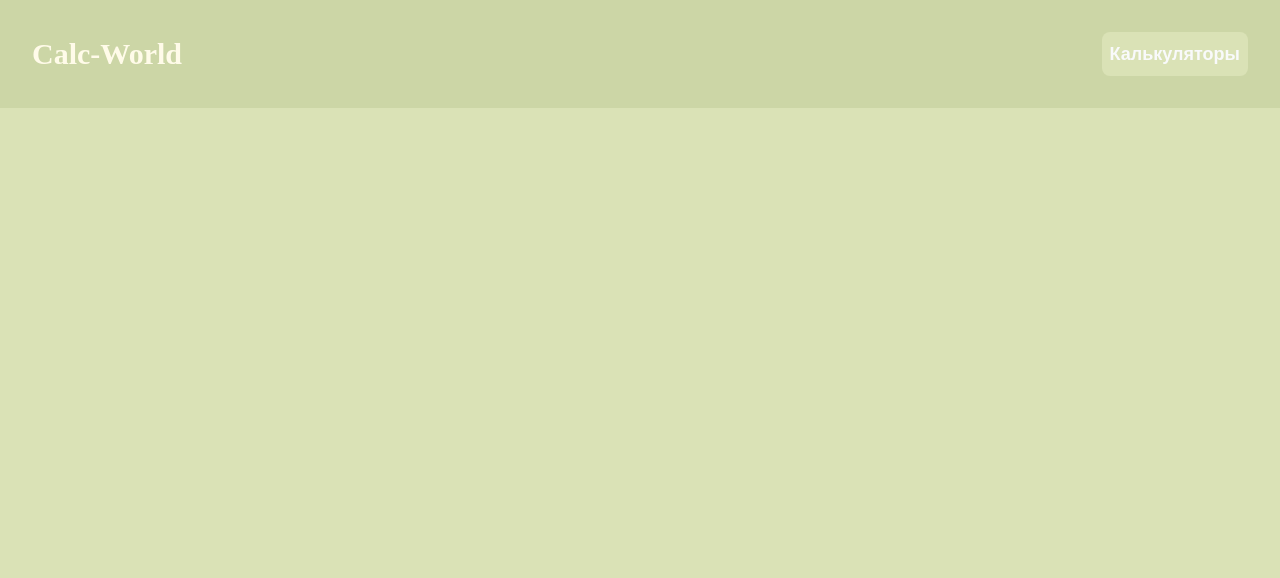
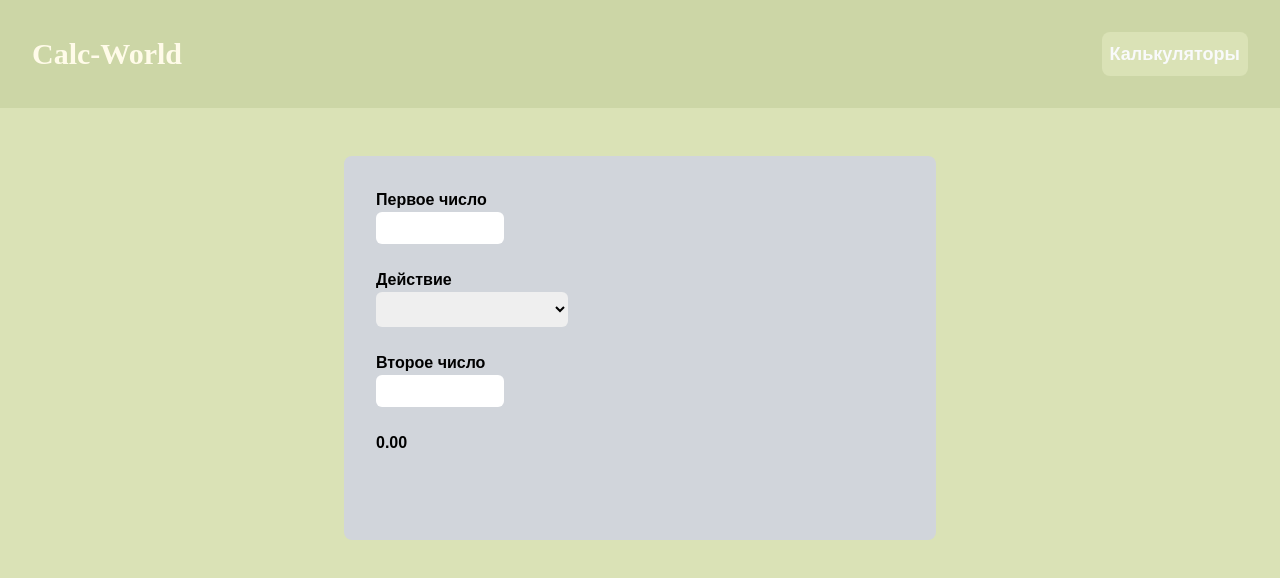
Before and after one commit to CkutlsGit/calcworld--nuxt, a Nuxt app: page /calculators/math-calculator in a window 1280 px wide. Shown: the top 578 px of the page. Built offline with nearby package versions, Linux system fonts and the light colour scheme.

Commit message:
added styles and functional for default calculator

```diff
--- a/assets/css/tailwind.css
+++ b/assets/css/tailwind.css
@@ -6,11 +6,28 @@
     body {
         background: #DAE2B6;
     }
+    input::-webkit-outer-spin-button,
+    input::-webkit-inner-spin-button {
+        -webkit-appearance: none;
+        margin: 0;
+    }
+    input:focus, select:focus {
+        outline: none;
+    }
 }
 
 @layer components {
     .btn-header-menu {
         @apply m-2 text-black hover:text-blue-200 ease-in duration-300
+    }
+    .params-window-calculator {
+        @apply  w-1/2 min-h-96 max-h-96
+    }
+    .input-style-default {
+        @apply max-w-32 max-h-8 min-w-32 min-h-8 rounded-md p-2
+    }
+    .select-style-default {
+        @apply max-w-48 min-w-32 min-h-8 rounded-md p-2
     }
 }
 
--- a/components/HeaderComponent.vue
+++ b/components/HeaderComponent.vue
@@ -2,13 +2,15 @@
   <header class="header bg-header">
     <div class="header__content flex items-center justify-between p-4 max-sm:flex-col">
       <div class="header__logo m-4">
-        <h1 class="text-3xl color-text-custom font-merriweather font-bold">Calc-World</h1>
+        <NuxtLink to="/">
+          <h1 class="text-3xl color-text-custom font-merriweather font-bold">Calc-World</h1>
+        </NuxtLink>
       </div>
       <div class="header__nav m-4">
         <div class="nav-menu relative inline-block">
           <button class="text-lg font-montserrat font-semibold text-gray-50 bg-btns p-2 rounded-lg">Калькуляторы</button>
           <div class="nav-menu__content flex flex-col text-center bg-header-menu rounded-lg w-36 max-h-64 overflow-y-auto absolute opacity-0">
-            <NuxtLink class="btn-header-menu">Обычный калькулятор</NuxtLink>
+            <NuxtLink to="/calculators/math-calculator" :class="{ 'text-blue-200' : route.fullPath === '/calculators/math-calculator' }" class="btn-header-menu">Обычный калькулятор</NuxtLink>
             <NuxtLink class="btn-header-menu">Обычный калькулятор</NuxtLink>
             <NuxtLink class="btn-header-menu">Обычный калькулятор</NuxtLink>
             <NuxtLink class="btn-header-menu">Обычный калькулятор</NuxtLink>
@@ -22,7 +24,9 @@
 </template>
 
 <script setup>
+  const route = useRoute()
 
+  console.log(route.fullPath)
 </script>
 
 <style scoped>
--- /dev/null
+++ b/pages/calculators/math-calculator.vue
@@ -0,0 +1,67 @@
+<template>
+  <section class="calculator m-12 flex justify-center font-montserrat font-semibold">
+    <div class="calculator__content bg-gray-300 rounded-lg params-window-calculator p-8">
+      <div class="calculator-params">
+        <div class="calculator-param-first flex flex-col">
+          <label>Первое число</label>
+          <input class="input-style-default" type="number" v-model="paramsCalculator.firstParam">
+        </div>
+        <div class="calculator-param-action flex flex-col my-6">
+          <label>Действие</label>
+          <select class="select-style-default" v-model="paramsCalculator.actionParam">
+            <option value="addition">Сложение (+)</option>
+            <option value="subtraction">Вычитание (-)</option>
+            <option value="multiplication">Умножение (*)</option>
+            <option value="division">Деление (/)</option>
+          </select>
+        </div>
+        <div class="calculator-param-second flex flex-col">
+          <label>Второе число</label>
+          <input class="input-style-default" type="number" v-model="paramsCalculator.secondParam">
+        </div>
+      </div>
+      <div class="calculator-answer mt-6">
+        <h1>{{ answer.toFixed(2) }}</h1>
+      </div>
+    </div>
+  </section>
+</template>
+
+<script setup>
+  const paramsCalculator = reactive({
+    firstParam: '',
+    secondParam: '',
+    actionParam: ''
+  })
+  const answer = ref(0)
+
+  watch(() => paramsCalculator, (newValue, oldValue) => {
+    if (
+        paramsCalculator.firstParam !== '' &&
+        paramsCalculator.secondParam !== '' &&
+        paramsCalculator.actionParam !== ''
+    ) {
+      switch (paramsCalculator.actionParam) {
+        case 'addition':
+          answer.value = paramsCalculator.firstParam + paramsCalculator.secondParam
+          return
+        case 'subtraction':
+          answer.value = paramsCalculator.firstParam - paramsCalculator.secondParam
+          return
+        case 'multiplication':
+          answer.value = paramsCalculator.firstParam * paramsCalculator.secondParam
+          return
+        case 'division':
+          answer.value = paramsCalculator.firstParam / paramsCalculator.secondParam
+          return
+        default:
+          answer.value = 'Ошибка при счете'
+          return
+      }
+    }
+  }, { deep: true })
+</script>
+
+<style scoped>
+
+</style>
```
